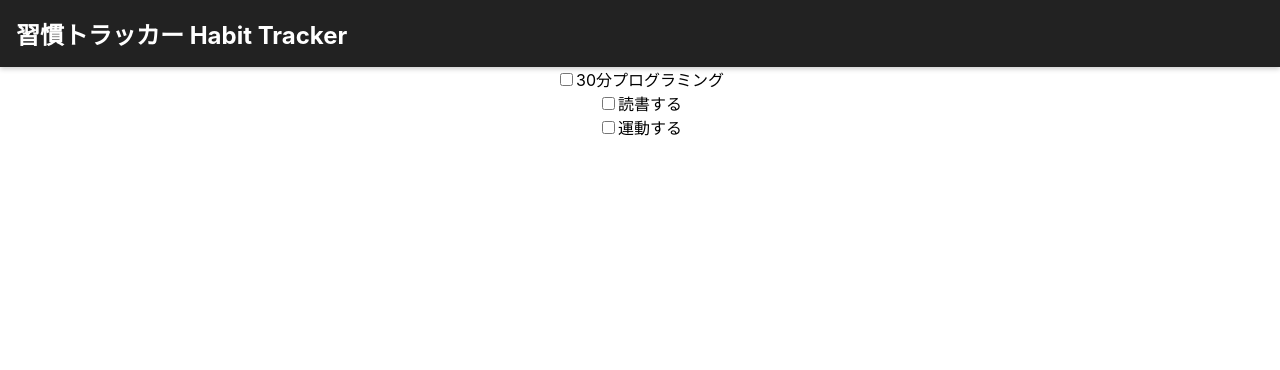
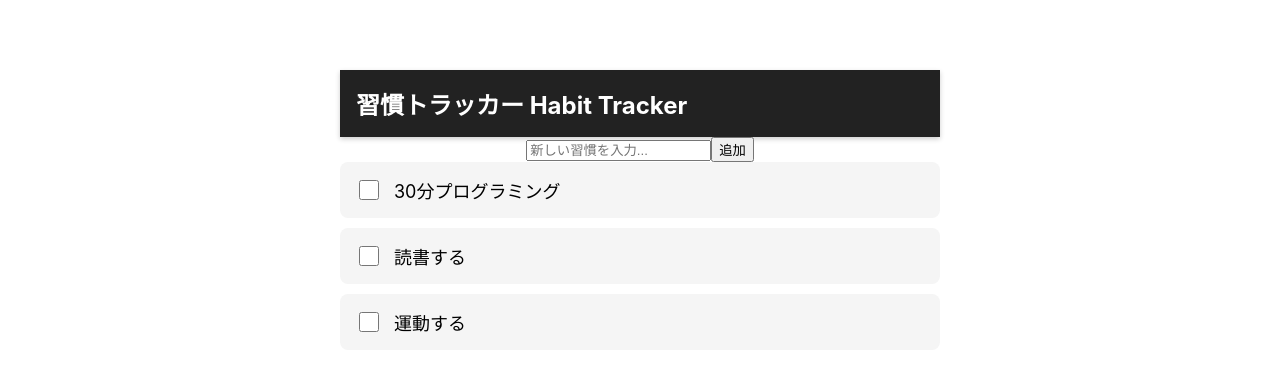
Before and after one commit to eidas/habit-tracker, a React (Create React App) app: page / in a window 1280 px wide. Shown: the top 370 px of the page. Built offline with nearby package versions, Linux system fonts and the light colour scheme.

Commit message:
Day3: 新規登録フォームを追加

```diff
--- a/src/App.css
+++ b/src/App.css
@@ -36,3 +36,39 @@
     transform: rotate(360deg);
   }
 }
+
+.App {
+  max-width: 600px;
+  margin: 50px auto;
+  padding: 20px;
+}
+
+h1 {
+  text-align: center;
+  color: #333;
+}
+
+.habit-list {
+  margin-top: 30px;
+}
+
+.habit-item {
+  display: flex;
+  align-items: center;
+  padding: 15px;
+  margin-bottom: 10px;
+  background-color: #f5f5f5;
+  border-radius: 8px;
+}
+
+.habit-item input[type="checkbox"] {
+  width: 20px;
+  height: 20px;
+  margin-right: 15px;
+  cursor: pointer;
+}
+
+.habit-item label {
+  font-size: 18px;
+  cursor: pointer;
+}
--- a/src/App.tsx
+++ b/src/App.tsx
@@ -5,15 +5,39 @@ import Header from './components/Header';
 import Navigation from './components/Navigation';
 
 function App() {
+  // 習慣の配列を管理
   const [habits, setHabits] = useState<string[]>([
     '30分プログラミング',
     '読書する',
     '運動する'
   ]);
 
+  // 入力フォームの値を管理
+  const [newHabit, setNewHabit] = useState<string>('');
+
+  // 習慣を追加する関数
+  const addHabit = () => {
+    if (newHabit.trim() !== '') {
+      setHabits([...habits, newHabit.trim()]);
+      setNewHabit('');
+    }
+  };
+
   return (
     <div className="App">
       <Header />
+      {/* 入力フォーム */}
+      <div className='add-habit'>
+        <input
+          type="text"
+          value={newHabit}
+          onChange={(e) => setNewHabit(e.target.value)}
+          placeholder="新しい習慣を入力..."
+        />
+        <button onClick={addHabit}>追加</button>
+      </div>
+
+      {/* 習慣リスト */}
       <main className="App-main">
         {habits.map((habit, index) => (
           <div key={index} className="habit-item">
```
